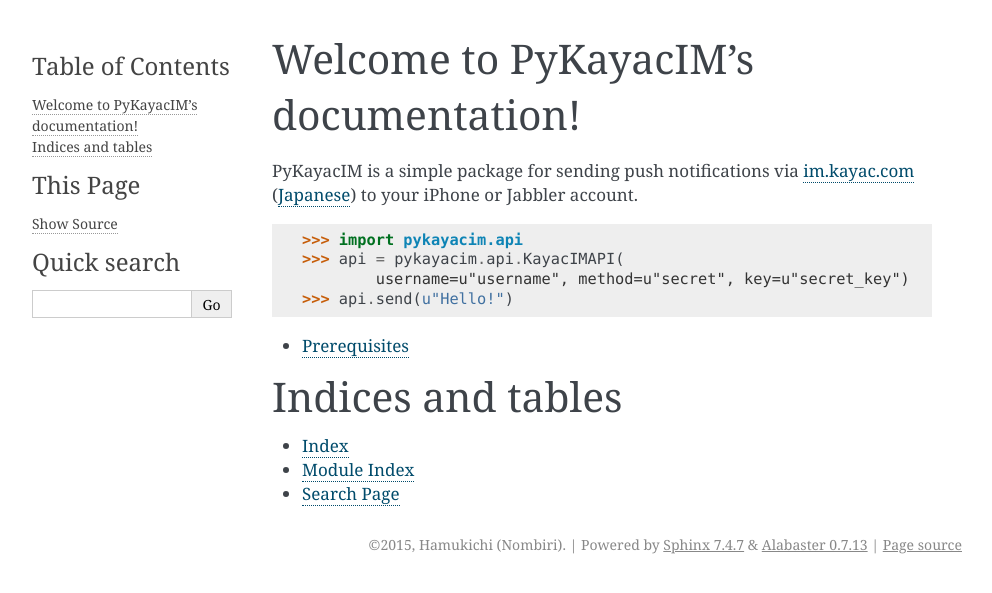
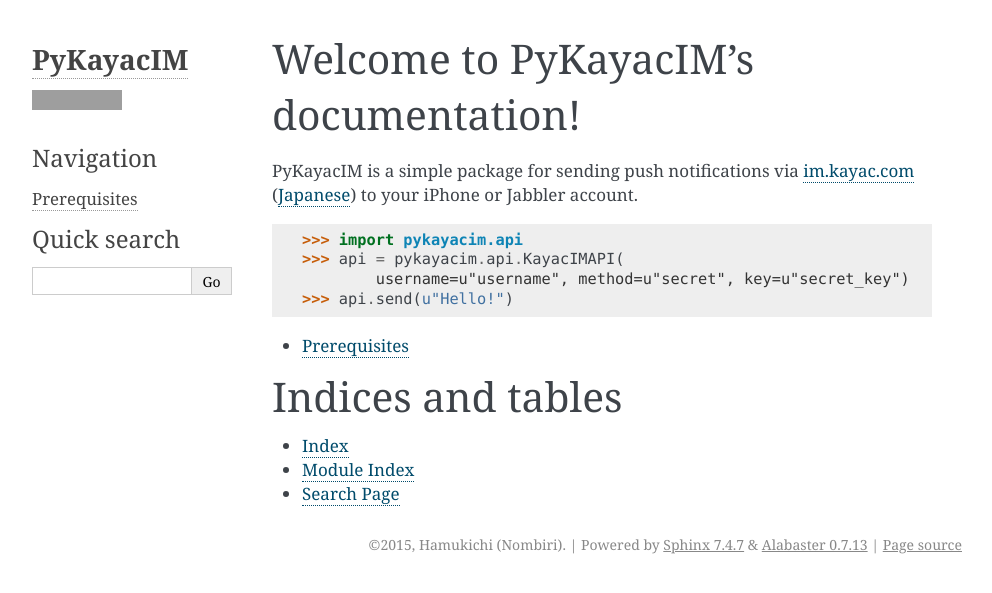
Before and after one commit to hamukichi/pykayacim, a Sphinx documentation site: the page built from doc/index.rst, in a window 1280 px wide. Shown: the top 593 px of the page, without its empty margins (148-1140 px from the left). Built offline with Sphinx 7.4.7, drawn with Linux system fonts in a browser that asks for light colours; grey boxes are pictures that could not be loaded.

Commit message:
Updated conf.py (*.html)

```diff
--- a/doc/conf.py
+++ b/doc/conf.py
@@ -161,7 +161,14 @@
 #html_use_smartypants = True
 
 # Custom sidebar templates, maps document names to template names.
-#html_sidebars = {}
+html_sidebars = {
+    "**": [
+        "about.html",
+        "navigation.html",
+        "relations.html",
+        "searchbox.html"
+    ]
+}
 
 # Additional templates that should be rendered to pages, maps page names to
 # template names.
```
